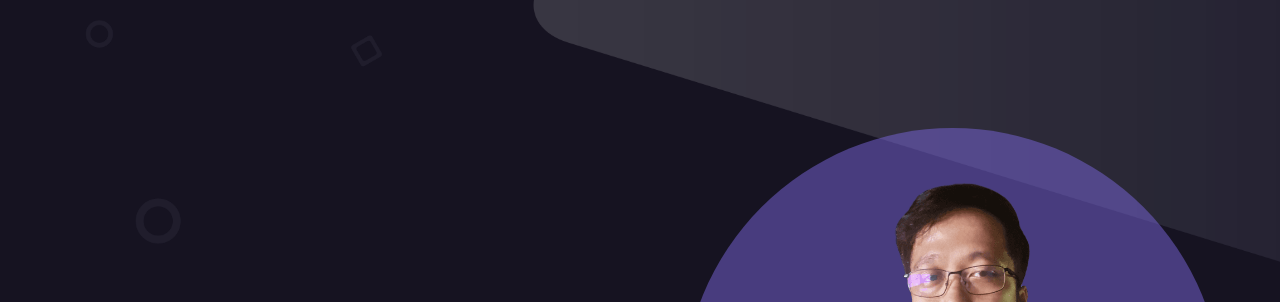
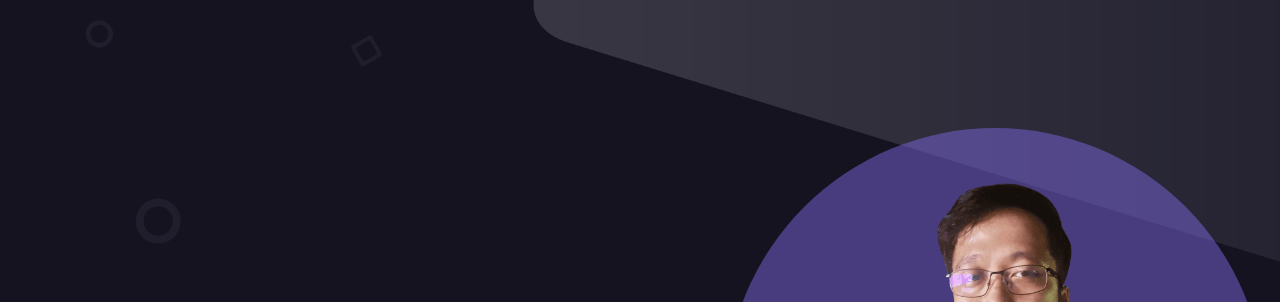
Before and after one commit to algericoboctot/algericoboctot.github.io, a plain HTML site: page index.html in a window 1280 px wide. Shown: the part 107-409 px from the top of the page. Drawn offline with nearby package versions, Linux system fonts and the light colour scheme; a web font is replaced by a local one.

Commit message:
commit changes

```diff
--- a/index.html
+++ b/index.html
@@ -134,7 +134,7 @@
                     <div class="mx-md:overflow-hidden container px-6 mx-auto mt-10 mb-10 h-full">
                         <div class=" md:flex md:flex-row md:flex-wrap items-center h-full">
                             <div class="md:order-2 md:w-2/4 mt-10 mb-10">
-                                <div class="banner__profile-pic ml-auto mr-auto md:ml-auto md:-mr-0 lg:mx-auto">
+                                <div class="banner__profile-pic ml-auto mr-auto md:ml-auto md:-mr-0">
                                     <img class="object-contain" src="./images/jongbocs.png" alt="Algerico B. Boctot Jr" loading="lazy">
                                 </div>
                             </div>
```
